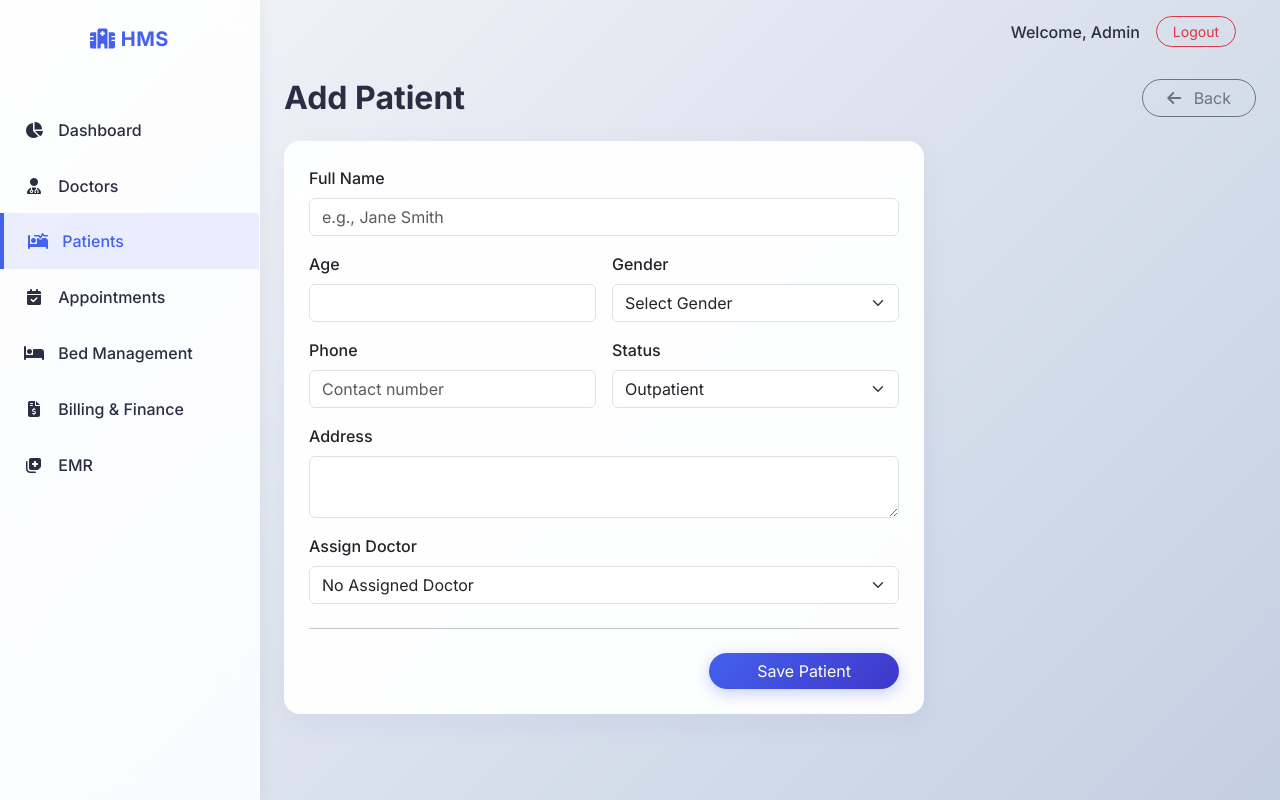
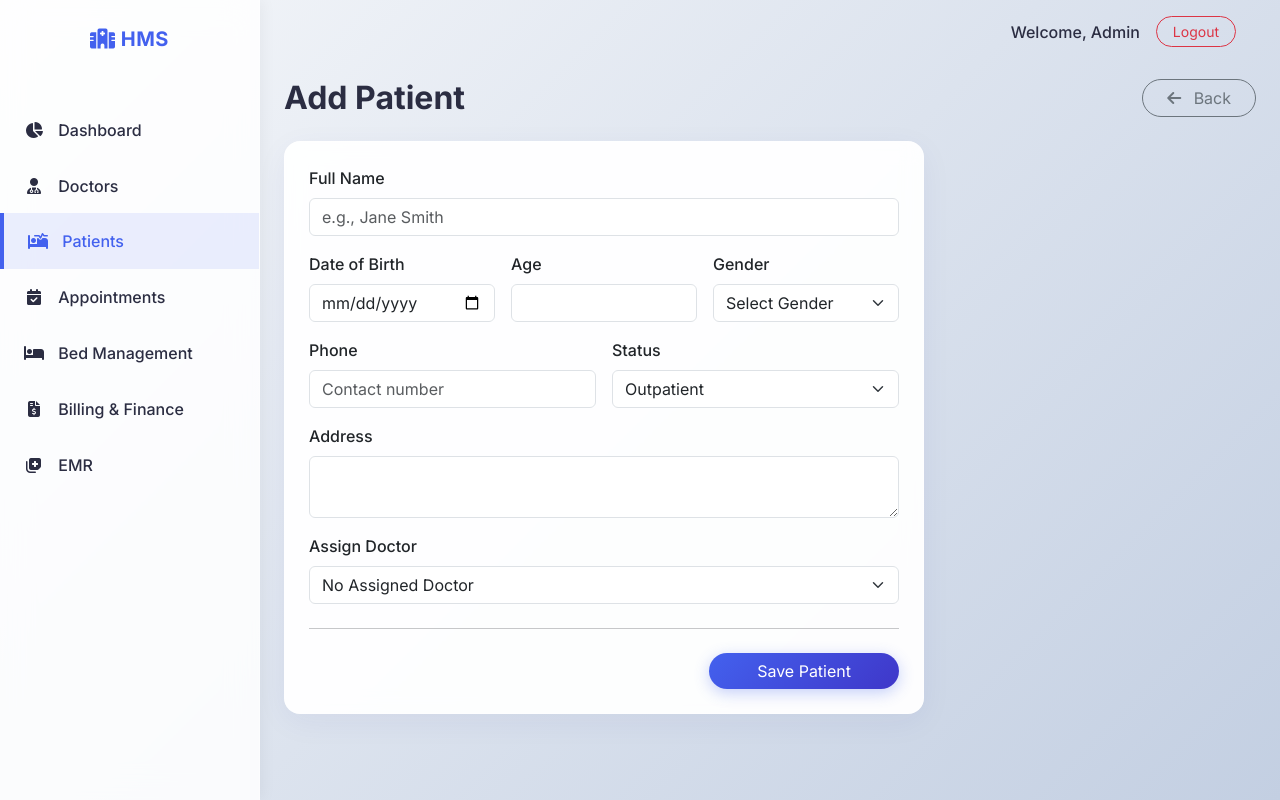
Before and after one commit to algabeire/HMS, a Flask app: page /patients/add in a window 1280 px wide. Run offline with Flask 3, Linux system fonts and the light colour scheme; a user stored in the database is signed in.

Commit message:
git push origin main

```diff
--- a/models.py
+++ b/models.py
@@ -33,6 +33,7 @@ class Doctor(db.Model):
 class Patient(db.Model):
     id = db.Column(db.Integer, primary_key=True)
     name = db.Column(db.String(100), nullable=False)
+    dob = db.Column(db.Date)
     age = db.Column(db.Integer, nullable=False)
     gender = db.Column(db.String(20))
     phone = db.Column(db.String(20))
--- a/routes/patients.py
+++ b/routes/patients.py
@@ -1,3 +1,4 @@
+from datetime import datetime
 from flask import Blueprint, render_template, request, redirect, url_for, flash
 from flask_login import login_required
 from models import db, Patient, Doctor
@@ -20,13 +21,16 @@ def add_patient():
     if request.method == 'POST':
         name = request.form.get('name')
         age = request.form.get('age')
+        dob_value = request.form.get('dob')
         gender = request.form.get('gender')
         phone = request.form.get('phone')
         address = request.form.get('address')
         doctor_id = request.form.get('doctor_id')
         status = request.form.get('status')
 
-        patient = Patient(name=name, age=age, gender=gender, phone=phone, address=address,
+        dob = datetime.strptime(dob_value, '%Y-%m-%d').date() if dob_value else None
+
+        patient = Patient(name=name, age=age, dob=dob, gender=gender, phone=phone, address=address,
                           doctor_id=doctor_id if doctor_id else None, status=status)
         db.session.add(patient)
         db.session.commit()
@@ -44,6 +48,8 @@ def edit_patient(id):
     if request.method == 'POST':
         patient.name = request.form.get('name')
         patient.age = request.form.get('age')
+        dob_value = request.form.get('dob')
+        patient.dob = datetime.strptime(dob_value, '%Y-%m-%d').date() if dob_value else None
         patient.gender = request.form.get('gender')
         patient.phone = request.form.get('phone')
         patient.address = request.form.get('address')
--- a/templates/patient_form.html
+++ b/templates/patient_form.html
@@ -19,11 +19,15 @@
                     </div>
                 </div>
                 <div class="row g-3 mb-3">
-                    <div class="col-md-6">
+                    <div class="col-md-4">
+                        <label class="form-label fw-medium">Date of Birth</label>
+                        <input type="date" name="dob" class="form-control" value="{{ patient.dob.isoformat() if patient and patient.dob else '' }}">
+                    </div>
+                    <div class="col-md-4">
                         <label class="form-label fw-medium">Age</label>
                         <input type="number" name="age" class="form-control" value="{{ patient.age if patient else '' }}" required min="0">
                     </div>
-                    <div class="col-md-6">
+                    <div class="col-md-4">
                         <label class="form-label fw-medium">Gender</label>
                         <select name="gender" class="form-select">
                             <option value="">Select Gender</option>
--- a/templates/patients.html
+++ b/templates/patients.html
@@ -39,8 +39,9 @@
                         </div>
                     </td>
                     <td>
-                        <div class="small text-muted">{{ patient.age }} yrs, {{ patient.gender }}</div>
-                        <div class="small text-muted"><i class="fa-solid fa-phone me-1"></i> {{ patient.phone }}</div>
+                        <div class="small text-muted">{{ patient.age }} yrs, {{ patient.gender or 'Not set' }}</div>
+                        <div class="small text-muted">DOB: {{ patient.dob.strftime('%Y-%m-%d') if patient.dob else 'Not set' }}</div>
+                        <div class="small text-muted"><i class="fa-solid fa-phone me-1"></i> {{ patient.phone or 'No phone' }}</div>
                     </td>
                     <td>
                         {% if patient.doctor %}
```
Also changed, not shown: instance/hospital.db.
